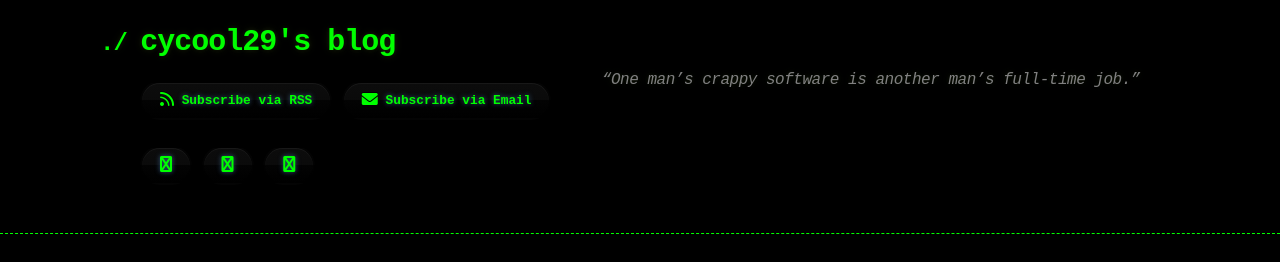
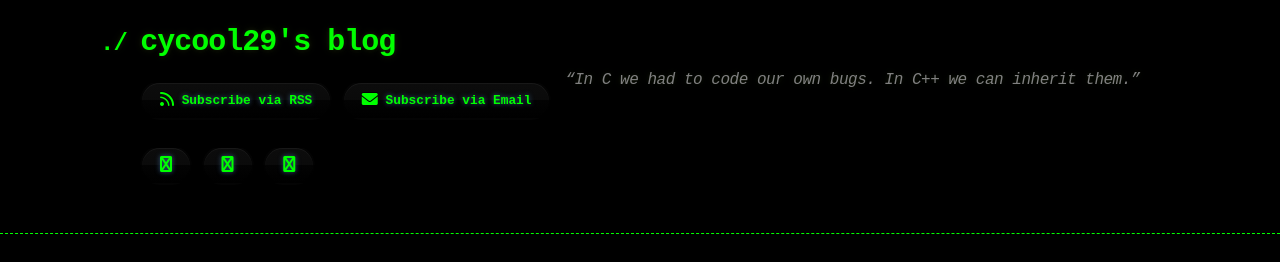
Before and after one commit to cycool29/cycool29.github.io, a Jekyll site: the page built from index.md, in a window 1280 px wide and 900 px high. Shown: the top 262 px of the window. Built offline with Jekyll 4.4.1, drawn with Linux system fonts in a browser that asks for light colours; a style sheet for code colours, icons or effects is not loaded.

Commit message:
Update quotes

```diff
--- a/_config.yml
+++ b/_config.yml
@@ -1,5 +1,5 @@
 title: cycool29's blog
-description: "“One man’s crappy software is another man’s full-time job.” "
+description: "“In C we had to code our own bugs. In C++ we can inherit them.” "
 author: cycool29
 url: https://cycool29.github.io
 timezone: UTC
```
